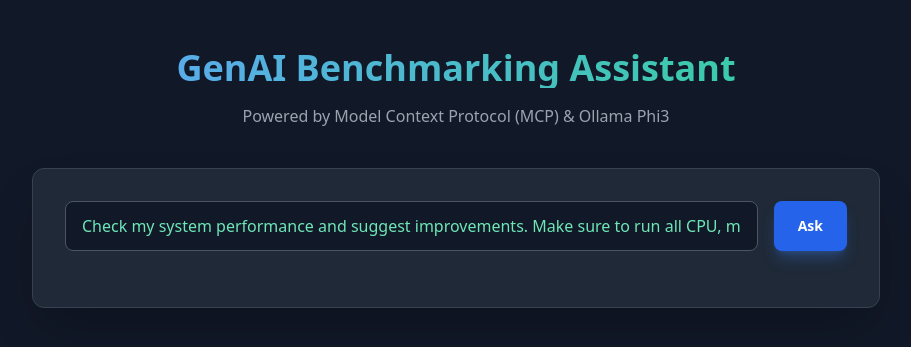
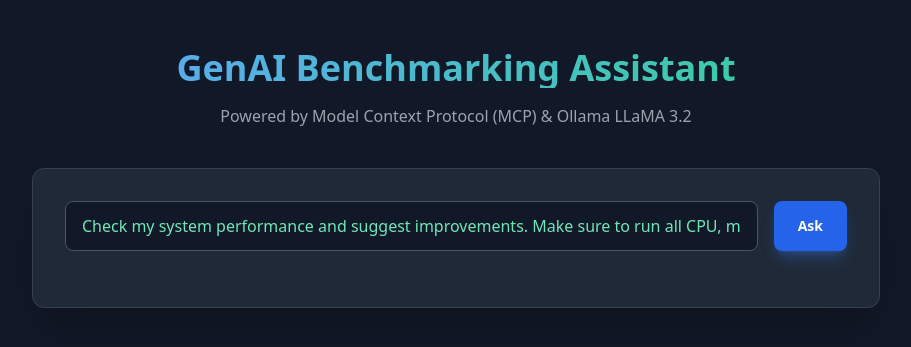
Before and after one commit to rameezrz25/mcp-sysinfo, a Flask app: page / in a window 1280 px wide. Shown: the top 347 px of the page, without its empty margins (184-1095 px from the left). Run offline with Flask 3, Linux system fonts and the light colour scheme; some libraries are stand-ins or nearby versions.

Commit message:
feat: Update Ollama model from Phi3 to LLaMA 3.2 across the application, documentation, and client.

```diff
--- a/mcp_client.py
+++ b/mcp_client.py
@@ -56,7 +56,7 @@ class MCPSubprocessClient:
         self.process.stdin.flush()
 
 def main():
-    print("=== GenAI Benchmarking Assistant over MCP (Ollama Phi3) ===\n")
+    print("=== GenAI Benchmarking Assistant over MCP (Ollama LLaMA 3.2) ===\n")
 
     server_path = os.path.join(os.path.dirname(__file__), "mcp_server.py")
     client = MCPSubprocessClient(server_path)
@@ -127,13 +127,13 @@ def main():
 
         try:
             response = ollama.chat(
-                model='phi3',
+                model='llama3.2',
                 messages=messages,
                 tools=ollama_tools
             )
         except Exception as e:
             print(f"\n[Error connecting to Ollama]: {e}")
-            print("Please ensure Ollama is running and 'phi3' model is available (run `ollama pull phi3`).")
+            print("Please ensure Ollama is running and 'llama3.2' model is available (run `ollama pull llama3.2`).")
             break
 
         message = response.get('message', {})
--- a/templates/index.html
+++ b/templates/index.html
@@ -14,7 +14,7 @@
             <h1
                 class="text-4xl font-extrabold text-transparent bg-clip-text bg-gradient-to-r from-blue-400 to-emerald-400">
                 GenAI Benchmarking Assistant</h1>
-            <p class="mt-4 text-gray-400">Powered by Model Context Protocol (MCP) & Ollama Phi3</p>
+            <p class="mt-4 text-gray-400">Powered by Model Context Protocol (MCP) & Ollama LLaMA 3.2</p>
         </header>
 
         <main class="bg-gray-800 rounded-xl shadow-2xl p-8 border border-gray-700">
@@ -61,7 +61,7 @@
             spinner.classList.remove('hidden');
             btnText.innerText = "Asking...";
             outputContainer.classList.remove('hidden');
-            logOutput.innerHTML = "<span class='text-gray-500'>Initializing MCP Server and connecting to Ollama Phi3...</span>\n";
+            logOutput.innerHTML = "<span class='text-gray-500'>Initializing MCP Server and connecting to Ollama LLaMA 3.2...</span>\n";
 
             try {
                 const req = await fetch('/run_benchmark', {
```
Also changed, not shown: README.md.
